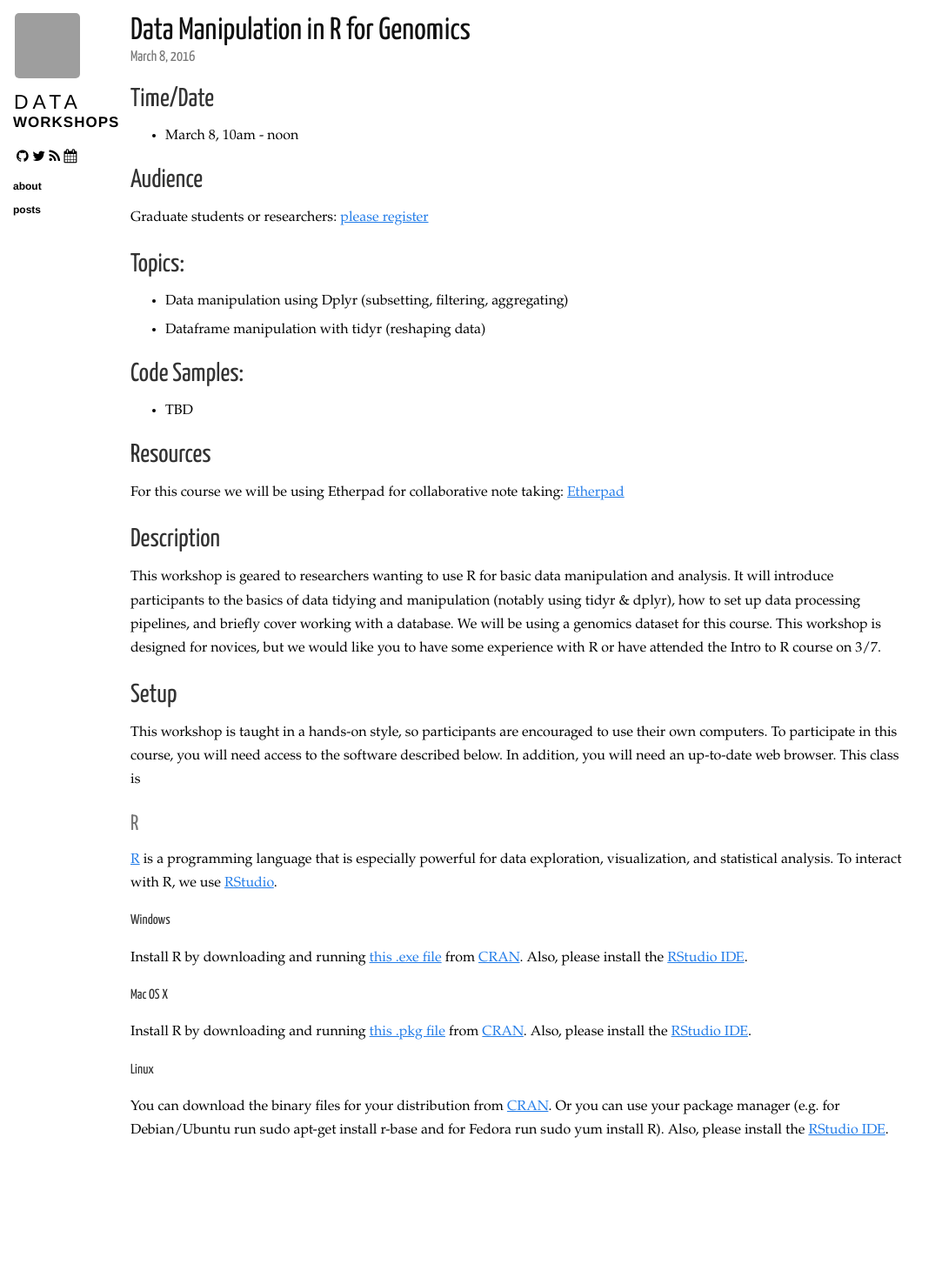
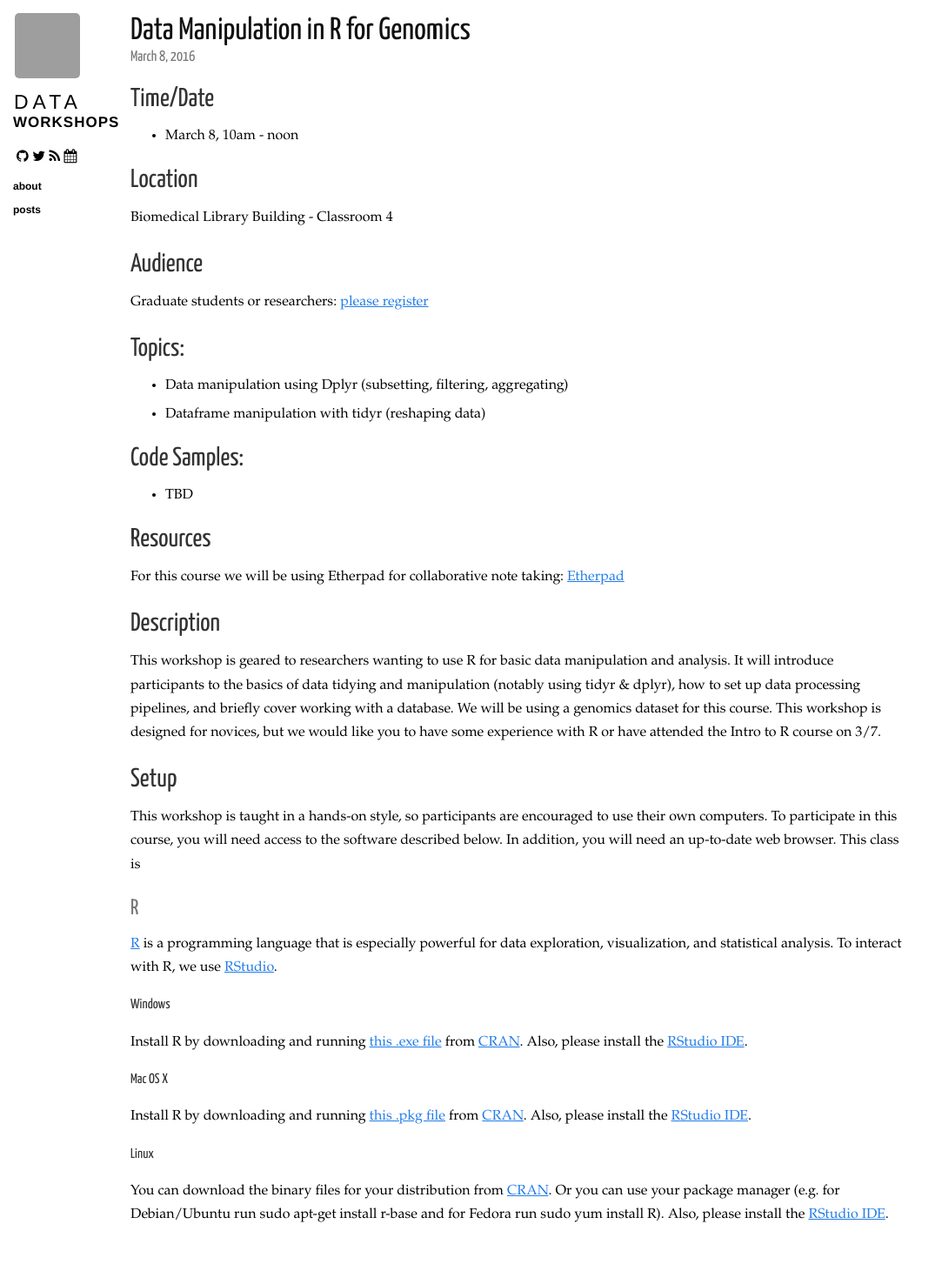
Before and after one commit to ucsdlib/workshops, a Jekyll site: the page built from _posts/2016-03-08-r-data-manipulation.markdown, in a window 1280 px wide. Shown: the whole page at 87% size, without its empty margins (0-1083 px from the left). Built offline with Jekyll 4.4.1, drawn with Linux system fonts in a browser that asks for light colours; nearby versions of some CDN libraries; Markdown is read by kramdown in place of the engine named in the settings; before the commit the page ends 1364 px from its top, so only the background shows below that; grey boxes are pictures that could not be loaded.

Commit message:
adding update

```diff
--- a/_posts/2016-03-08-r-data-manipulation.markdown
+++ b/_posts/2016-03-08-r-data-manipulation.markdown
@@ -7,6 +7,10 @@ category: posts r
 ## Time/Date
 
 * March 8, 10am - noon
+
+## Location
+
+Biomedical Library Building - Classroom 4
 
 ## Audience
 
```
